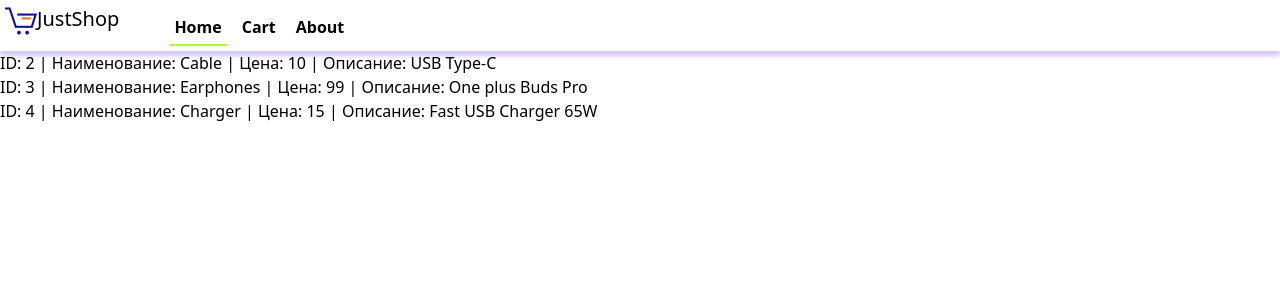
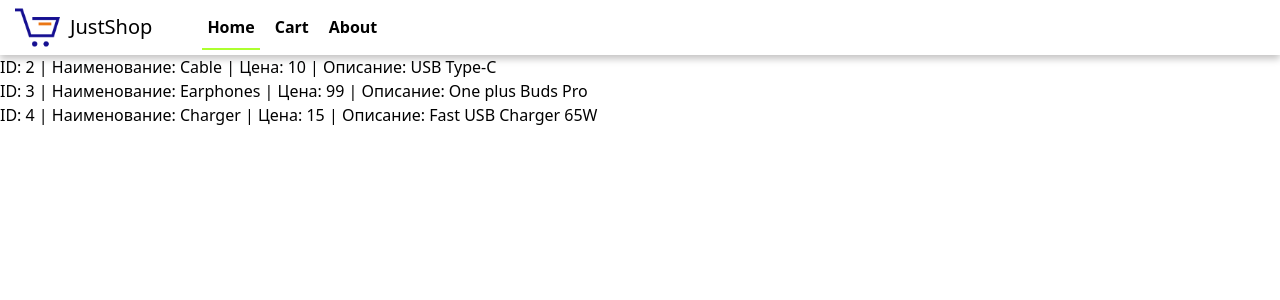
Before and after one commit to Rjhuzby/trial_pet, a Django app: page /myapp/ in a window 1280 px wide. Shown: the top 300 px of the page. Run offline with Django 5.2, Linux system fonts and the light colour scheme; data comes from the database, SQL or seed files in the repository.

Commit message:
light correcting styles span and logo

```diff
--- a/mysite/myapp/static/myapp/styles.css
+++ b/mysite/myapp/static/myapp/styles.css
@@ -575,9 +575,20 @@ video {
   line-height: 1.75rem;
 }
 
+
+span {
+  margin-left: 10px;
+  margin-top: 8px;
+}
+
+.logo {
+  margin-left: 10px;
+  height: 45px;
+  width: 45px;
+}
 nav {
   background-color: rgb(255, 255, 255);
-  box-shadow: #d4c6f3 0px 5px 5px;
+  box-shadow: #c5c4c4 0px 4px 7px;
 }
 
 .header {
--- a/mysite/myapp/templates/myapp/index.html
+++ b/mysite/myapp/templates/myapp/index.html
@@ -8,7 +8,7 @@
             <div class="flex space-x-7">
                 <div>
 									<a href="" class="flex items-center py-4 px-2 text-gray-500 hover:text-gray-900">
-                  <img class="h-8 w-8" src="{% static 'myapp/images/logo.png' %}" alt="logo">
+                  <img class="logo" src="{% static 'myapp/images/logo.png' %}" alt="logo">
                   <span class="text-xl font-semibold">JustShop</span></a>
                 </div>
 								<div class="nav_items">
```
